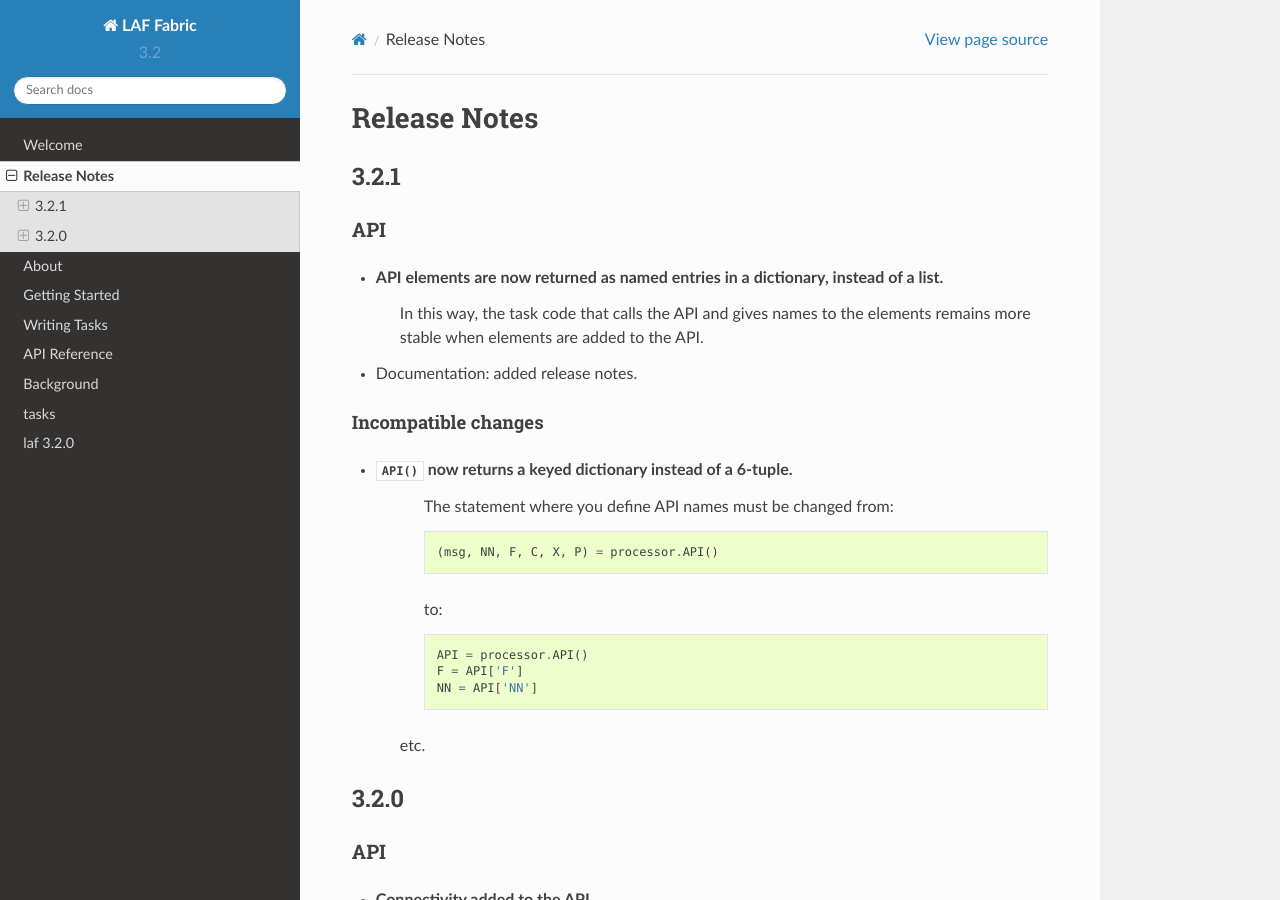
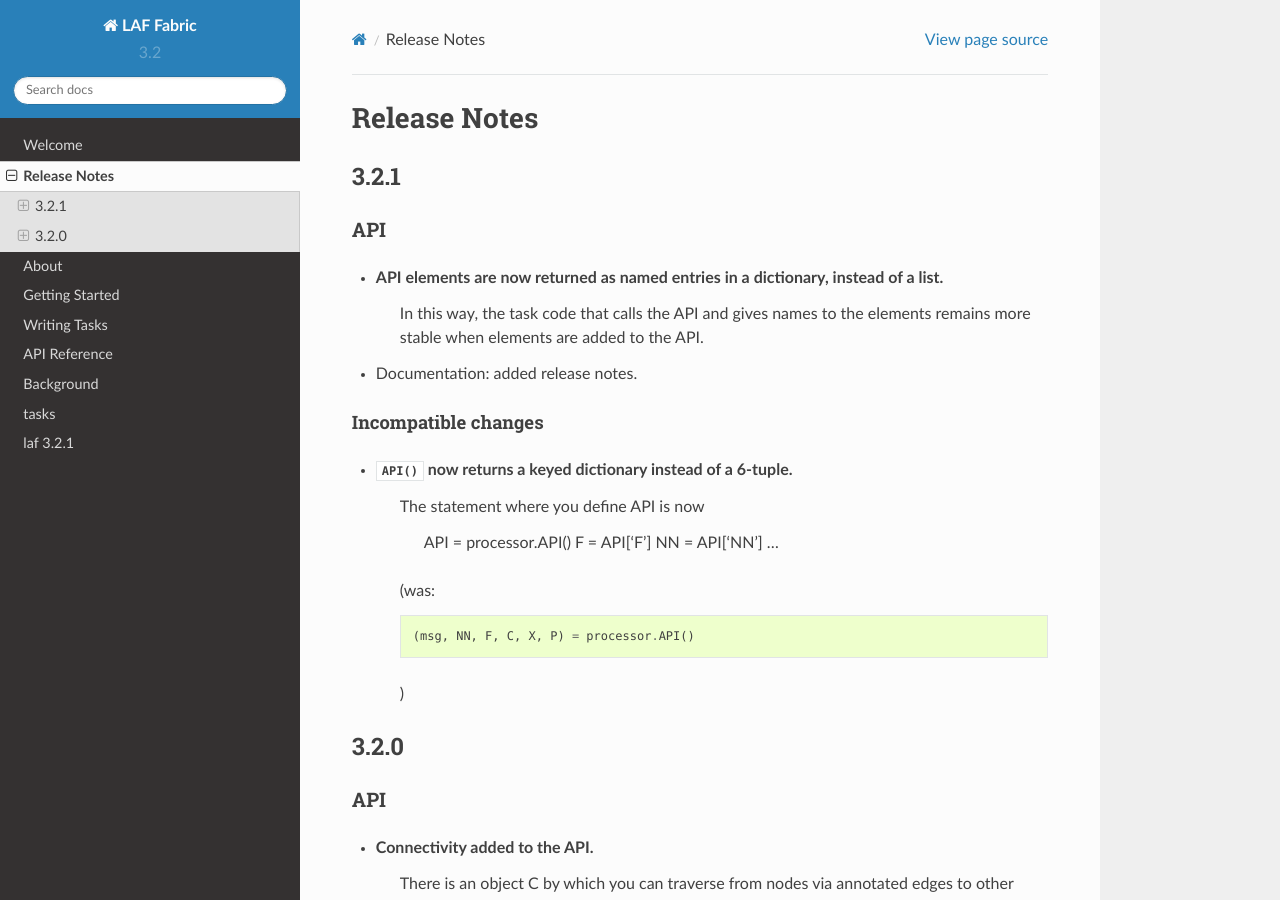
Before and after one commit to dirkroorda/laf-fabric, a Sphinx documentation site: the page built from docs/texts/release-notes.rst, in a window 1280 px wide and 900 px high. Built offline with Sphinx 7.4.7 and the Read the Docs theme 2.0.0, drawn with Linux system fonts in a browser that asks for light colours.

Commit message:
New minor release 3.2.1

```diff
--- a/docs/conf.py
+++ b/docs/conf.py
@@ -25,7 +25,7 @@ master_doc = 'index'
 project = u'LAF Fabric'
 copyright = u'2013, Dirk Roorda'
 version = '3.2'
-release = '3.2.0'
+release = '3.2.1'
 exclude_patterns = ['_build']
 add_function_parentheses = True
 add_module_names = False
--- a/docs/tasks/modules.rst
+++ b/docs/tasks/modules.rst
@@ -4,6 +4,7 @@ tasks
 .. toctree::
    :maxdepth: 4
 
+   annox_create_clause
    annox_create
    annox_use
    esther
--- a/docs/texts/release-notes.rst
+++ b/docs/texts/release-notes.rst
@@ -13,17 +13,18 @@ API
 Incompatible changes
 ^^^^^^^^^^^^^^^^^^^^
 * :meth:`API() <laf.task.LafTask.API>` now returns a keyed dictionary instead of a 6-tuple.
-    The statement where you define API names must be changed from::
-
-        (msg, NN, F, C, X, P) = processor.API()
-
-    to::
+    The statement where you define API is now
 
         API = processor.API()
         F = API['F']
         NN = API['NN']
+        ...
 
-   etc.
+    (was::
+
+        (msg, NN, F, C, X, P) = processor.API()
+
+    )
 
 3.2.0
 =====
--- a/docs/texts/taskwriting.rst
+++ b/docs/texts/taskwriting.rst
@@ -110,7 +110,10 @@ Finally, here is the complete Python code of the task that produced this output:
         Outputs the frequencies in a tab-delimited file, with frequency values for
         each chapter in the whole Hebrew Bible.
         '''
-        (msg, P, NN, F, C, X) = processor.API()
+        API = processor.API()
+        F = API['F']
+        NN = API['NN']
+
         stats_file = processor.add_output("stats.txt")
 
         stats = [0, 0, 0]
--- a/setup.py
+++ b/setup.py
@@ -1,7 +1,7 @@
 # -*- coding: utf8 -*-
 from distutils.core import setup
 setup(name='laf',
-      version='3.2.0',
+      version='3.2.1',
       author='Dirk Roorda',
       author_email='dirk.roorda@dans.knaw.nl',
       description='Tool to read LAF resources (Linguistic Annotation Framework ISO 24612:2012) and analyse them efficiently',
```
Also changed, not shown: 4 other files.
